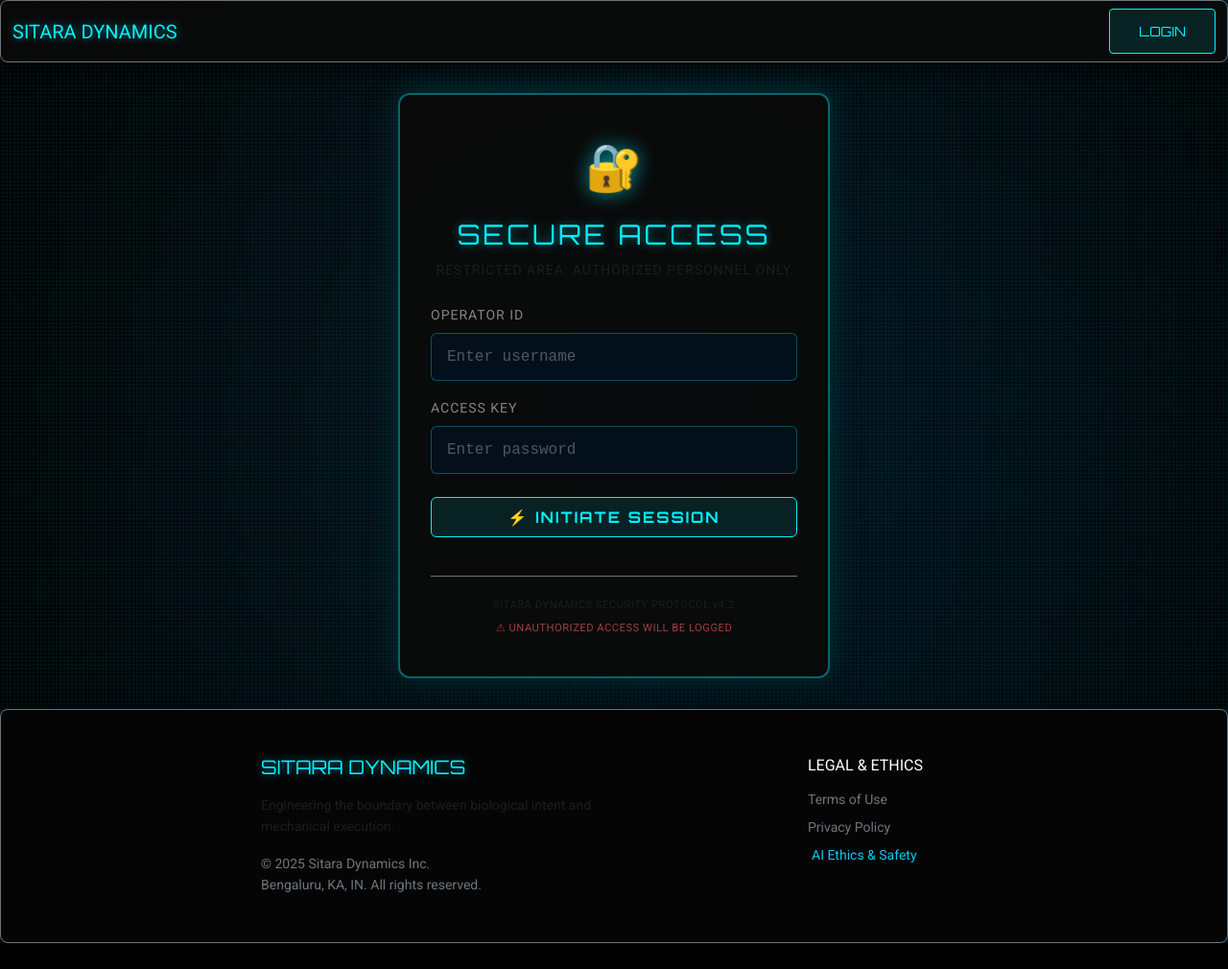
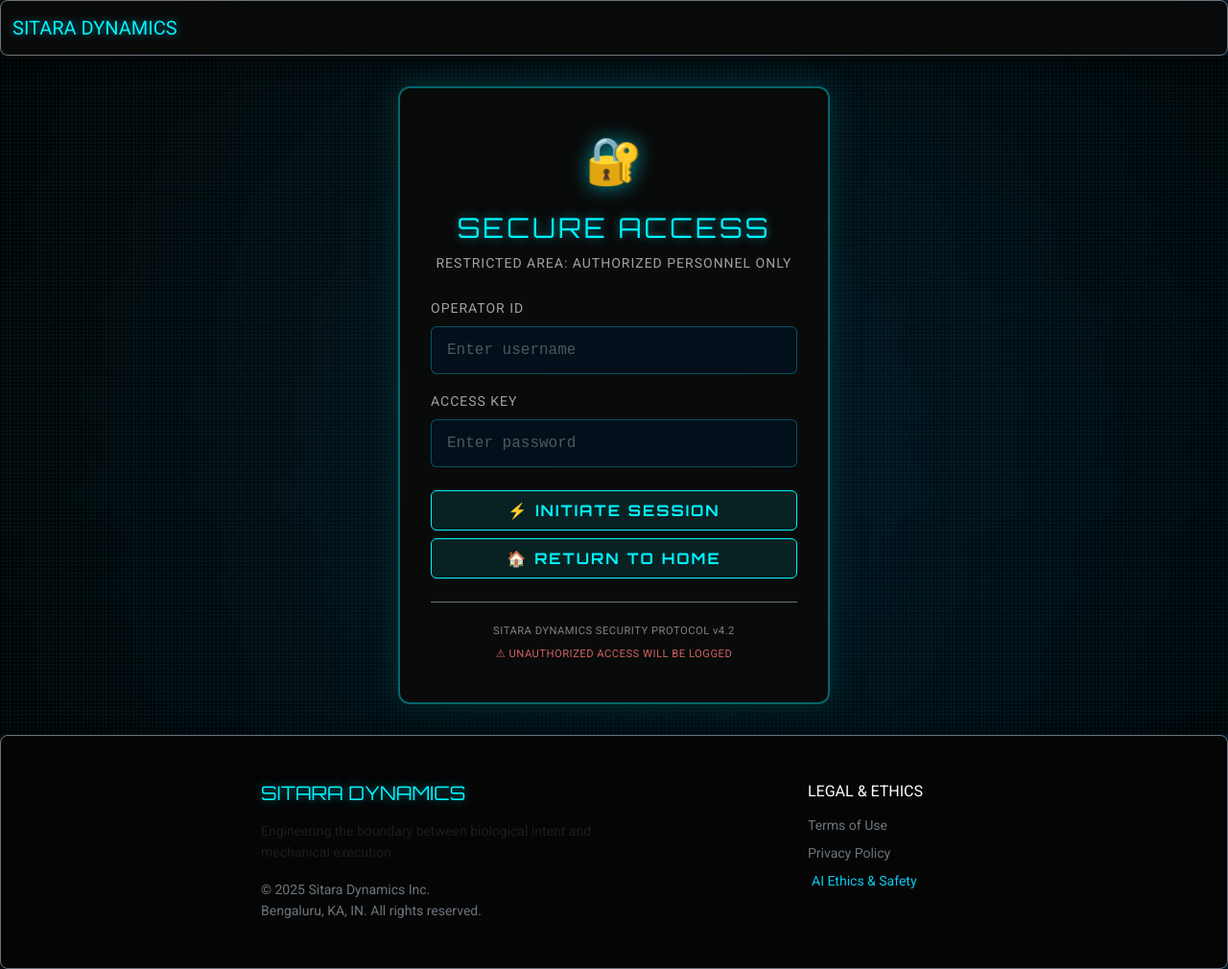
Before and after one commit to pilakkat/sitara_app, a Flask app: page /login in a window 1280 px wide. Shown: the whole page at 96% size. Before the commit the page ends 983 px from the top, so only its background shows below. Run offline with Flask 3, Linux system fonts and the light colour scheme.

Commit message:
Refactor login page styles and enhance user experience with new button layout and color adjustments

```diff
--- a/templates/base.html
+++ b/templates/base.html
@@ -15,14 +15,14 @@
 <body>
     <nav class="navbar navbar-expand-lg navbar-dark bg-panel border-bottom border-secondary">
         <div class="container-fluid">
-            <a class="navbar-brand text-neon" href="#">
+            <a class="navbar-brand text-neon" href="{{ url_for('index') }}">
                 <i class="bi bi-cpu"></i> SITARA DYNAMICS
             </a>
             <div class="d-flex">
                 {% if current_user.is_authenticated %}
                     <span class="navbar-text me-3">OP: {{ current_user.username }}</span>
                     <a href="{{ url_for('logout') }}" class="btn btn-sm btn-outline-danger">DISCONNECT</a>
-                {% else %}
+                {% elif request.endpoint != 'login' %}
                     <a href="{{ url_for('login') }}" class="btn btn-sm btn-cyber">LOGIN</a>
                 {% endif %}
             </div>
--- a/templates/login.html
+++ b/templates/login.html
@@ -9,29 +9,34 @@
                     🔐
                 </div>
                 <h2 class="text-neon mb-2 mt-3">SECURE ACCESS</h2>
-                <p class="text-muted small mb-0" style="letter-spacing: 1px;">RESTRICTED AREA: AUTHORIZED PERSONNEL ONLY</p>
+                <p class="small mb-0" style="letter-spacing: 1px; color: rgba(200, 200, 200, 0.8);">RESTRICTED AREA: AUTHORIZED PERSONNEL ONLY</p>
             </div>
 
             <form action="/login" method="POST">
                 <div class="mb-3 text-start">
-                    <label class="form-label text-white-50 small" style="letter-spacing: 1px;">OPERATOR ID</label>
+                    <label class="form-label small" style="letter-spacing: 1px; color: rgba(200, 200, 200, 0.8);">OPERATOR ID</label>
                     <input type="text" name="username" class="form-control form-control-cyber" placeholder="Enter username" required autocomplete="username">
                 </div>
 
                 <div class="mb-4 text-start">
-                    <label class="form-label text-white-50 small" style="letter-spacing: 1px;">ACCESS KEY</label>
+                    <label class="form-label small" style="letter-spacing: 1px; color: rgba(200, 200, 200, 0.8);">ACCESS KEY</label>
                     <input type="password" name="password" class="form-control form-control-cyber" placeholder="Enter password" required autocomplete="current-password">
                 </div>
 
-                <button type="submit" class="btn btn-cyber w-100 py-2 mb-3">
-                    <span style="letter-spacing: 2px;">⚡ INITIATE SESSION</span>
-                </button>
+                <div class="d-grid gap-2">
+                    <button type="submit" class="btn btn-cyber py-2">
+                        <span style="letter-spacing: 2px;">⚡ INITIATE SESSION</span>
+                    </button>
+                    <a href="{{ url_for('index') }}" class="btn btn-cyber py-2">
+                        <span style="letter-spacing: 2px;">🏠 RETURN TO HOME</span>
+                    </a>
+                </div>
             </form>
 
             <div class="mt-4 pt-3 border-top border-secondary">
-                <small class="text-muted" style="font-size: 0.7em; letter-spacing: 0.5px;">
+                <small style="font-size: 0.7em; letter-spacing: 0.5px; color: rgba(180, 180, 180, 0.7);">
                     <i class="bi bi-shield-lock"></i> SITARA DYNAMICS SECURITY PROTOCOL v4.2<br>
-                    <span style="color: rgba(255, 100, 100, 0.6);">⚠ UNAUTHORIZED ACCESS WILL BE LOGGED</span>
+                    <span style="color: rgba(255, 120, 120, 0.8);">⚠ UNAUTHORIZED ACCESS WILL BE LOGGED</span>
                 </small>
             </div>
         </div>
@@ -84,5 +89,20 @@
         50% { box-shadow: 0 0 20px rgba(0, 243, 255, 0.4); }
         100% { box-shadow: 0 0 15px rgba(0, 243, 255, 0.3); }
     }
+
+    /* Cancel button styling */
+    .btn-outline-secondary {
+        background: rgba(50, 50, 50, 0.3);
+        border: 1px solid rgba(150, 150, 150, 0.4);
+        color: rgba(200, 200, 200, 0.8);
+        transition: all 0.3s ease;
+    }
+
+    .btn-outline-secondary:hover {
+        background: rgba(80, 80, 80, 0.5);
+        border-color: rgba(200, 200, 200, 0.6);
+        color: rgba(255, 255, 255, 0.9);
+        box-shadow: 0 0 10px rgba(150, 150, 150, 0.2);
+    }
 </style>
 {% endblock %}
```
